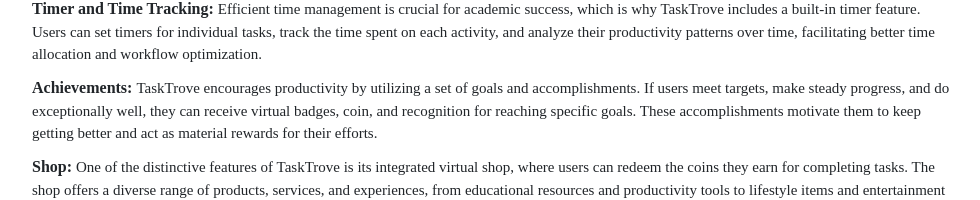
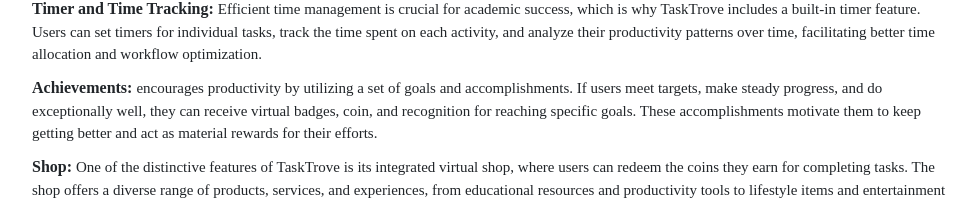
Before and after one commit to shierapeligro1/my-portfolio, a website: page projects-2.html in a window 1280 px wide. Shown: the part 1638-1838 px from the top of the page, without its empty margins (148-1128 px from the left). Drawn offline with nearby package versions, Linux system fonts and the light colour scheme; a web font is replaced by a local one.

Commit message:
Update projects-2.html

```diff
--- a/projects-2.html
+++ b/projects-2.html
@@ -128,7 +128,9 @@
           </li>
           <li>
             <span class="components-title">Achievements: </span>
-            TaskTrove encourages productivity by utilizing a set of goals and accomplishments. If users meet targets, make steady progress, and do exceptionally well, they can receive virtual badges, coin, and recognition for reaching specific goals. These accomplishments motivate them to keep getting better and act as material rewards for their efforts.
+         encourages productivity by utilizing a set of goals and accomplishments. If users meet targets, make steady progress,
+            and do exceptionally well, they can receive virtual badges, coin, and recognition for reaching specific goals. These
+            accomplishments motivate them to keep getting better and act as material rewards for their efforts.
           </li>
           <li>
             <span class="components-title">Shop: </span>
```
